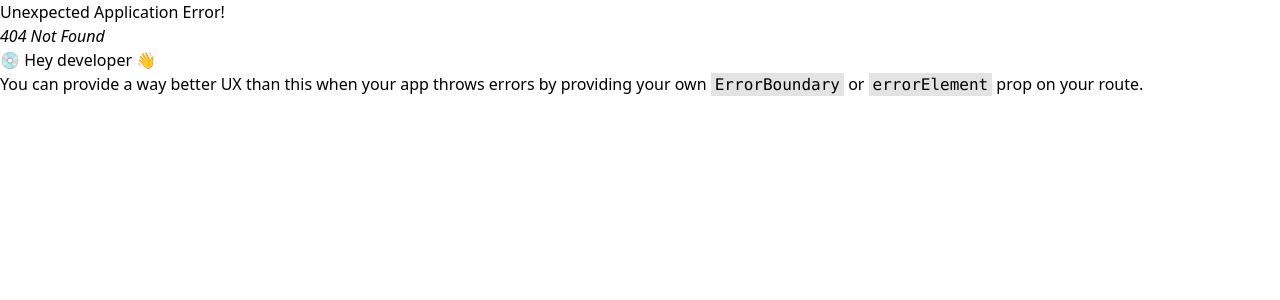
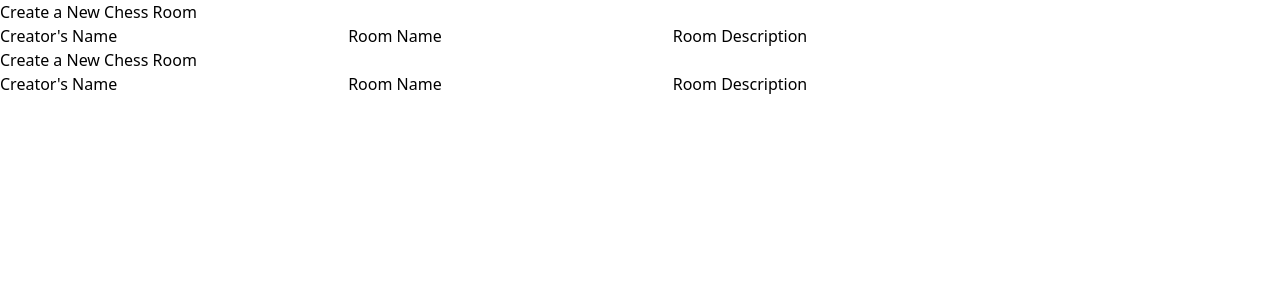
Before and after one commit to avengsum/Multiplayer-Chess, a React (Vite) app in the folder Frontend/: page /create in a window 1280 px wide. Before the commit this address had no page. Shown: the top 300 px of the page. Built offline with nearby package versions, Linux system fonts and the light colour scheme.

Commit message:
added some files

```diff
--- a/Frontend/src/App.jsx
+++ b/Frontend/src/App.jsx
@@ -1,7 +1,10 @@
 import { Link } from "react-router-dom"
 import Login from "./Components/Login"
+import axios from "axios"
 
 function App() {
+
+  axios.defaults.withCredentials = true;
 
   return (
     <>
--- /dev/null
+++ b/Frontend/src/Components/Choose.jsx
@@ -0,0 +1,15 @@
+import React from 'react'
+import { Link } from 'react-router-dom'
+
+const Choose = () => {
+  return (
+  <div className="h-screen flex justify-center items-center">
+      <Link to={'/choose'}> <button className="px-4 py-3 bg-blue-500 text-white rounded-md mr-4">Create a Room</button>
+      </Link>
+      <button className="px-4 py-3 bg-blue-500 text-white rounded-md">Join a Room</button>
+  </div>
+
+  )
+}
+
+export default Choose
--- /dev/null
+++ b/Frontend/src/Components/Create.jsx
@@ -0,0 +1,23 @@
+import React from 'react'
+
+const Create = () => {
+  return (
+    <div className='h-screen flex justify-center items-center bg-gray-100 py-12 px-4 sm:px-6 lg:px-8 '>
+        <div className='max-w-md w-full space-y-8'>
+          <h1 className='mt-6 text-center text-3xl font-extrabold text-gray-900'>
+           Create a New Chess Room</h1>
+        </div>
+
+        <form>
+            <label htmlFor="">Creator's Name</label>
+            <input type="text" />
+            <label htmlFor="">Room Name</label>
+            <input type="text" />
+            <label htmlFor="">Room Description</label>
+            <input type="text" />
+        </form>
+    </div>
+  )
+}
+
+export default Create
--- a/Frontend/src/main.jsx
+++ b/Frontend/src/main.jsx
@@ -6,13 +6,15 @@ import { createBrowserRouter , RouterProvider , Outlet } from 'react-router-dom'
 import Login from './Components/Login.jsx'
 import Register from './Components/Register.jsx'
 import axios from 'axios'
+import Choose from './Components/Choose.jsx'
+import Create from './Components/Create.jsx'
 
-axios.defaults.baseURL =  'http://localhost:8000'
+//axios.defaults.baseURL =  'http://localhost:8000'
 
 const AppLayout = () => {
   return(
   <React.Fragment>
-    <App />
+    <Create />
     <Outlet />
   </React.Fragment>
   )
@@ -30,6 +32,14 @@ const approuter = createBrowserRouter([
       path:'/login',
       element:<Login />
     },
+    {
+      path:'/choose',
+      element:<Choose />
+    },{
+      path:'/create',
+      element:<Create />
+    }
+
 
   ]
 
```
